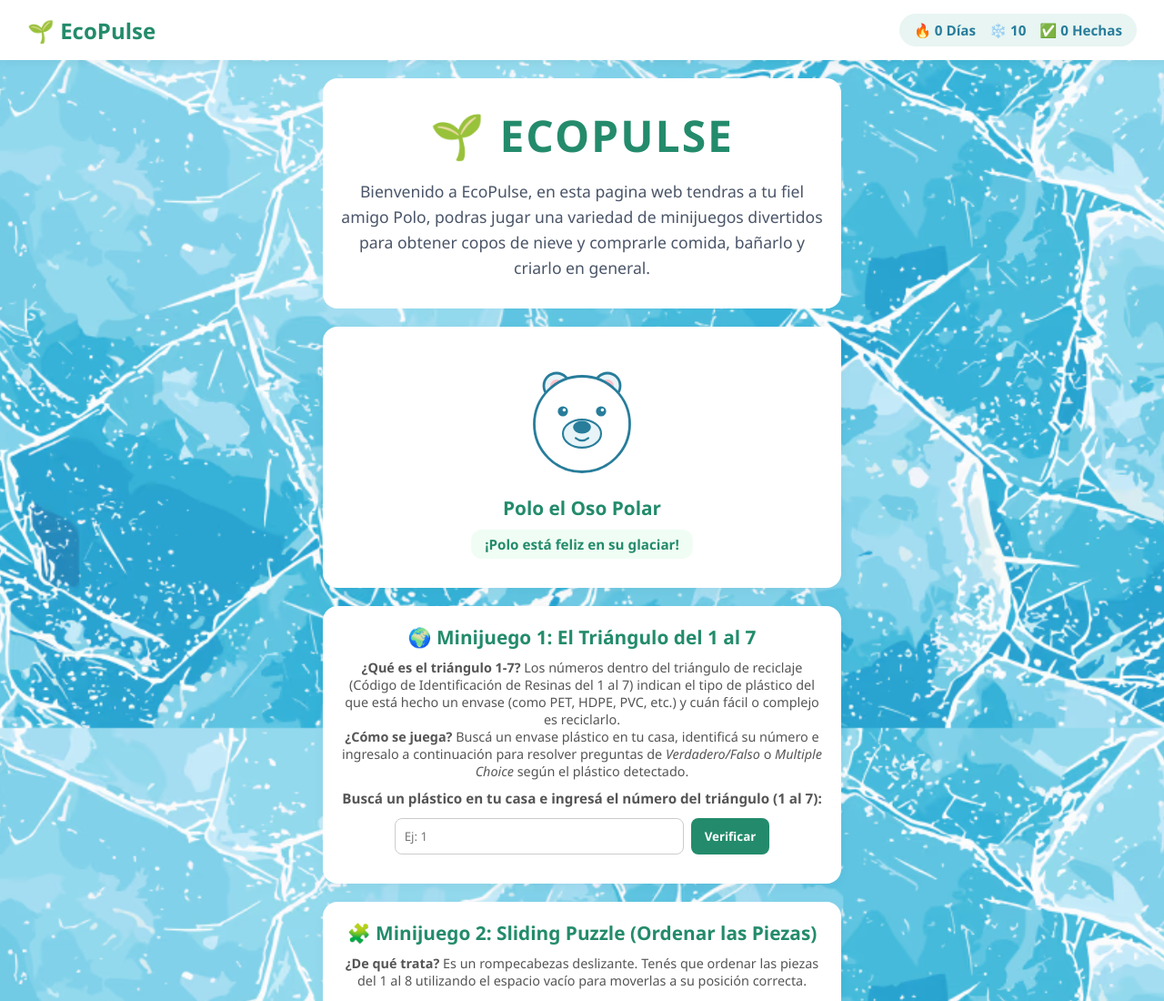
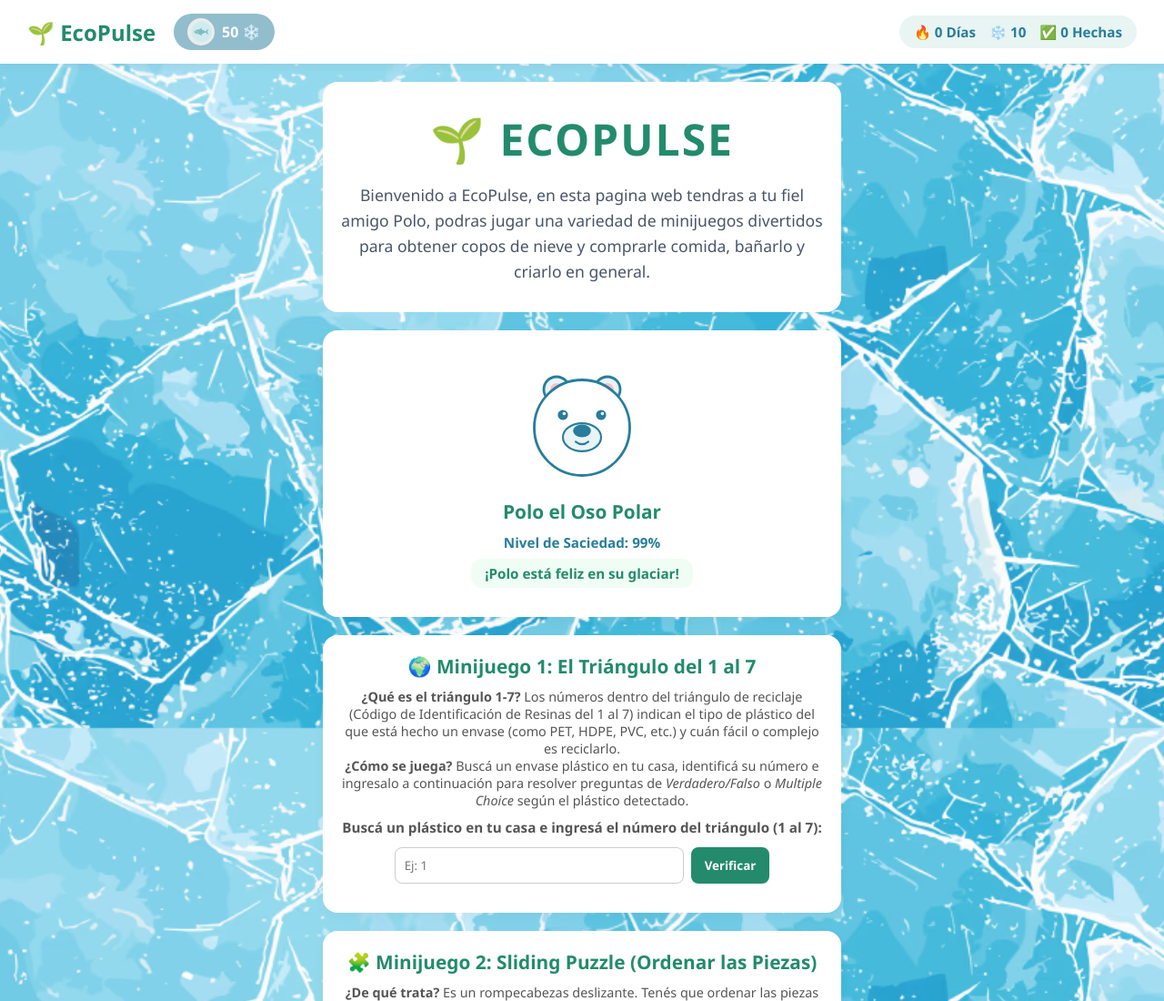
Before and after one commit to Lolo399-beep/EcoPulse, a plain HTML site: page index.html in a window 1280 px wide. Shown: the top 1100 px of the page at 91% size. Drawn offline with Linux system fonts and the light colour scheme.

Commit message:
Add files via upload

```diff
--- a/index.html
+++ b/index.html
@@ -9,7 +9,17 @@
 <body>
 
   <header class="navbar">
+        <!-- Agrupamos el título y el botón del pez -->
+        <div style="display: flex; align-items: center; gap: 20px;">
             <h1>🌱 EcoPulse</h1>
+
+            <!-- Nuevo botón de comida (Pez) -->
+            <button id="btn-comprar-pez" onclick="comprarPez()" style="display: flex; align-items: center; gap: 8px; background-color: #287d9b; color: white; border: none; padding: 5px 15px; border-radius: 20px; font-weight: bold; font-size: 1rem; cursor: pointer; transition: 0.3s;">
+            <img src="Pez_Image_gb6kqggb6kqggb6k.png" alt="Pez" style="width: 30px; height: 30px; border-radius: 50%; object-fit: cover;">
+                50 ❄️
+            </button>
+        </div>
+
         <div class="estadisticas">
             <span>🔥 <strong id="racha-count">0</strong> Días</span>
             <span>❄️ <strong id="copos-count">10</strong></span>
@@ -31,7 +41,7 @@
 
         <!-- Mascota -->
 <section class="card mascota">
-            <div class="oso">
+    <div class="oso" style="position: relative; display: inline-block;">
         <!-- Oso Polar SVG Integrado -->
         <svg width="140" height="140" viewBox="0 0 200 200" fill="none" xmlns="http://www.w3.org/2000/svg">
             <ellipse cx="60" cy="50" rx="20" ry="20" fill="#E8F4F8" stroke="#287d9b" stroke-width="4"/>
@@ -47,8 +57,14 @@
             <circle cx="132" cy="88" r="2.5" fill="#FFFFFF"/>
             <path d="M 90 132 Q 100 140 110 132" stroke="#287d9b" stroke-width="3" stroke-linecap="round" fill="none"/>
         </svg>
+
+        <!-- Emoji de pez (Aparecerá temporalmente en la boca de Polo) -->
+        <div id="pez-boca" style="display: none; position: absolute; top: 65%; left: 50%; transform: translate(-50%, -50%); font-size: 2.5rem; z-index: 10;">🐟</div>
     </div>
     <h2>Polo el Oso Polar</h2>
+
+    <!-- Porcentaje de Saciedad -->
+    <p style="margin-bottom: 8px; font-weight: bold; color: #287d9b;">Nivel de Saciedad: <span id="porcentaje-panza">100</span>%</p>
     <p class="estado" id="estado-polo">¡Polo está feliz en su glaciar!</p>
 </section>
 
--- a/main.js
+++ b/main.js
@@ -854,3 +854,91 @@ document.addEventListener('keydown', (e) => {
         saltarOsoHielo();
     }
 });
+
+// --- Lógica de Saciedad de Polo ---
+let panzaOso = localStorage.getItem('ecoPanza') ? parseInt(localStorage.getItem('ecoPanza')) : 100;
+let osoComiendo = false;
+
+function actualizarEstadoPanza() {
+    document.getElementById('porcentaje-panza').innerText = panzaOso;
+    const estadoPolo = document.getElementById('estado-polo');
+
+    // Alerta de hambre si tiene 50% o menos
+    if (panzaOso <= 50) {
+        estadoPolo.innerText = '¡Polo tiene mucha hambre! 🐻‍❄️🍽️';
+        estadoPolo.style.color = '#c0392b';
+        estadoPolo.style.backgroundColor = '#fadbd8';
+    } else {
+        estadoPolo.innerText = '¡Polo está feliz en su glaciar!';
+        estadoPolo.style.color = '#238b6b';
+        estadoPolo.style.backgroundColor = '#f0fdf4';
+    }
+
+    localStorage.setItem('ecoPanza', panzaOso);
+    actualizarBotonPez(); // Validar si el botón de comida debe habilitarse
+}
+
+// Descuenta 1% a la panza cada 5 segundos (puedes ajustar el intervalo)
+setInterval(() => {
+    if (panzaOso > 0 && !osoComiendo) {
+        panzaOso -= 1;
+        actualizarEstadoPanza();
+    }
+}, 5000);
+
+// Función para habilitar o deshabilitar el botón del pez
+function actualizarBotonPez() {
+    const btnPez = document.getElementById('btn-comprar-pez');
+    if (btnPez) {
+        // Habilitar solo si hay copos suficientes, Polo no está lleno al 100% y no está comiendo
+        if (copos >= 50 && !osoComiendo && panzaOso < 100) {
+            btnPez.disabled = false;
+            btnPez.style.opacity = '1';
+            btnPez.style.cursor = 'pointer';
+        } else {
+            btnPez.disabled = true;
+            btnPez.style.opacity = '0.5';
+            btnPez.style.cursor = 'not-allowed';
+        }
+    }
+}
+
+// Función al clickear el botón del pez
+function comprarPez() {
+    if (copos >= 50 && !osoComiendo && panzaOso < 100) {
+        // Descontar copos y bloquear el oso
+        copos -= 50;
+        osoComiendo = true;
+
+        localStorage.setItem('ecoCopos', copos);
+        document.getElementById('copos-count').innerText = copos;
+        actualizarBotonPez(); // Desactiva el botón inmediatamente
+
+        const pezBoca = document.getElementById('pez-boca');
+        const estadoPolo = document.getElementById('estado-polo');
+
+        // Mostrar animación (pez en la boca)
+        if (pezBoca) pezBoca.style.display = 'block';
+        if (estadoPolo) {
+            estadoPolo.innerText = 'Polo está comiendo... 🐟😋';
+            estadoPolo.style.color = '#287d9b';
+            estadoPolo.style.backgroundColor = '#e8f4f8';
+        }
+
+        // Esperar 5 segundos antes de aplicar la comida
+        setTimeout(() => {
+            if (pezBoca) pezBoca.style.display = 'none';
+
+            // Sumar 50% al nivel de saciedad (máximo 100%)
+            panzaOso = Math.min(100, panzaOso + 50);
+            osoComiendo = false;
+
+            actualizarEstadoPanza(); // Actualizar textos y barra
+        }, 15000);
+    }
+}
+
+// Llamar al inicio para setear el estado guardado
+document.addEventListener('DOMContentLoaded', () => {
+    actualizarEstadoPanza();
+});
```
Also changed, not shown: Pez_Image_gb6kqggb6kqggb6k.png (added). Lines whose indentation alone changed are shown as unchanged.
